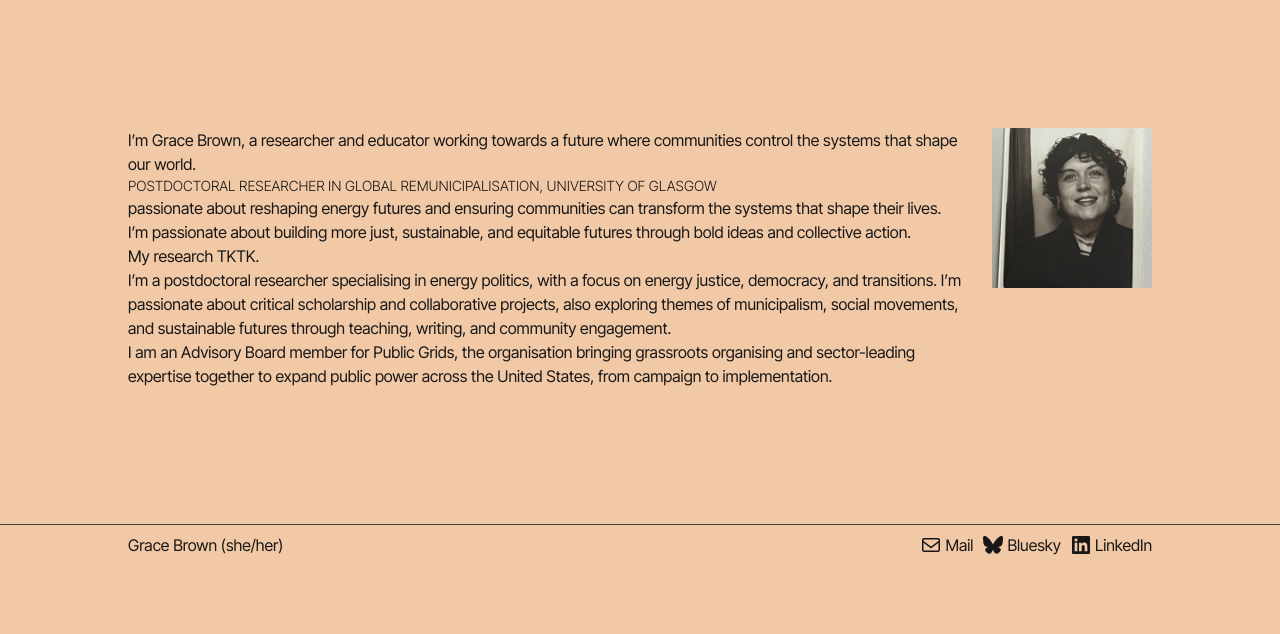
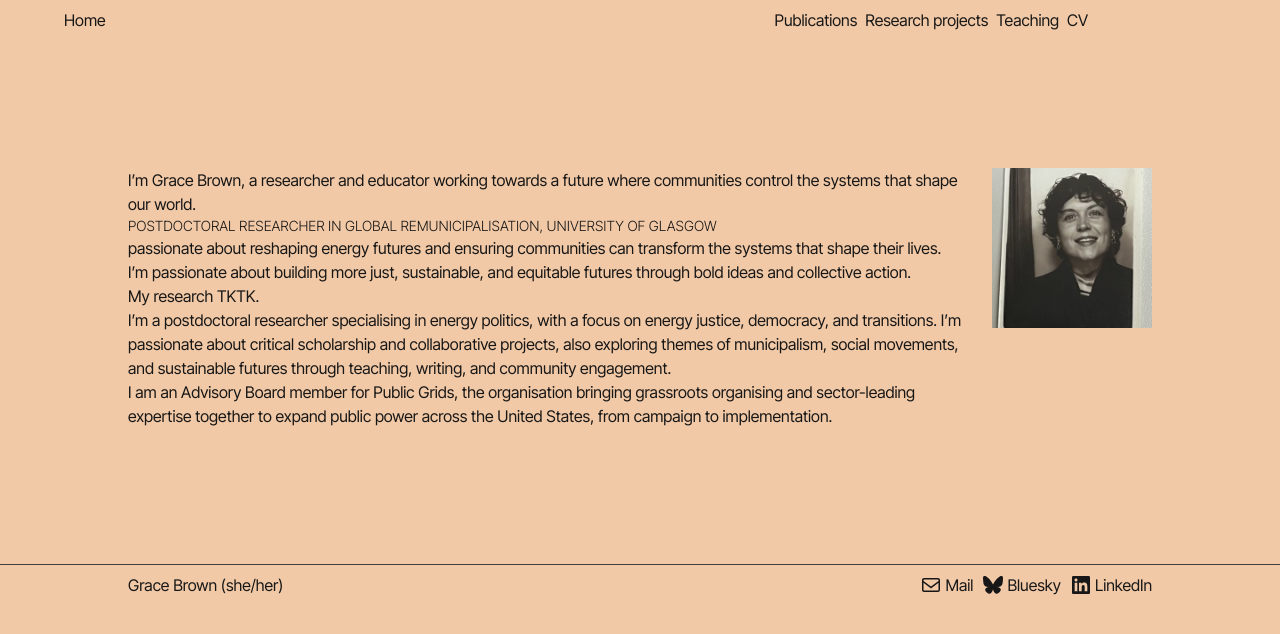
Before and after one commit to transientpeach/grace-brown, a Next.js app: page / in a window 1280 px wide. Shown: the top 634 px of the page. Built offline with nearby package versions, Linux system fonts and the light colour scheme.

Commit message:
header init

```diff
--- a/src/app/layout.tsx
+++ b/src/app/layout.tsx
@@ -1,7 +1,7 @@
 import type { Metadata } from "next";
 import { Rubik, Inter_Tight } from "next/font/google";
 import "./globals.css";
-import { Footer } from "@/components/Footer";
+import { Header, Footer } from "@/components";
 
 const interTight = Inter_Tight({
   variable: "--font-inter-tight",
@@ -27,6 +27,7 @@ export default function RootLayout({
     <html lang="en">
       <body className={`${interTight.variable} ${rubik.variable} antialiased`}>
         <div className="flex flex-col min-h-screen items-center w-full bg-negroni font-sans dark:bg-orange-950">
+          <Header />
           <main className="w-full max-w-6xl py-32 px-16">{children}</main>
           <Footer />
         </div>
--- /dev/null
+++ b/src/components/Header.tsx
@@ -0,0 +1,29 @@
+export const Header = () => {
+  return (
+    <header className="w-full flex">
+      <div className="w-full flex max-w-6xl px-16 ">
+        <nav className="w-full py-2">
+          <ul className="w-full flex gap-2">
+            <li className="mr-auto">
+              <a href="." target="_self" rel="home" aria-current="page">
+                Home
+              </a>
+            </li>
+            <li>
+              <a href="./publications.html">Publications</a>
+            </li>
+            <li>
+              <a href="./research-projects.html">Research projects</a>
+            </li>
+            <li>
+              <a href="./teaching.html">Teaching</a>
+            </li>
+            <li>
+              <a href="./cv.html">CV</a>
+            </li>
+          </ul>
+        </nav>
+      </div>
+    </header>
+  );
+};
--- a/src/components/index.ts
+++ b/src/components/index.ts
@@ -1 +1,2 @@
 export { Footer } from "@/components/Footer";
+export { Header } from "@/components/Header";
```
